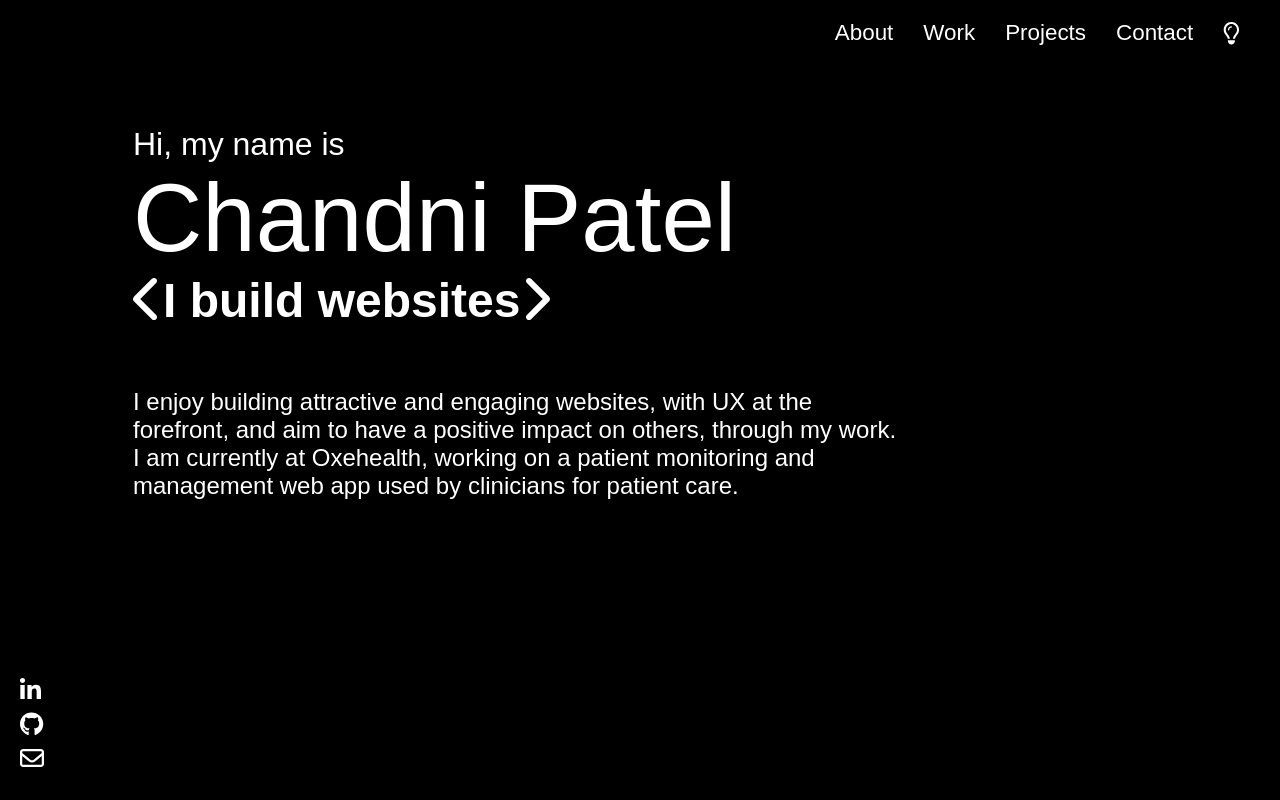
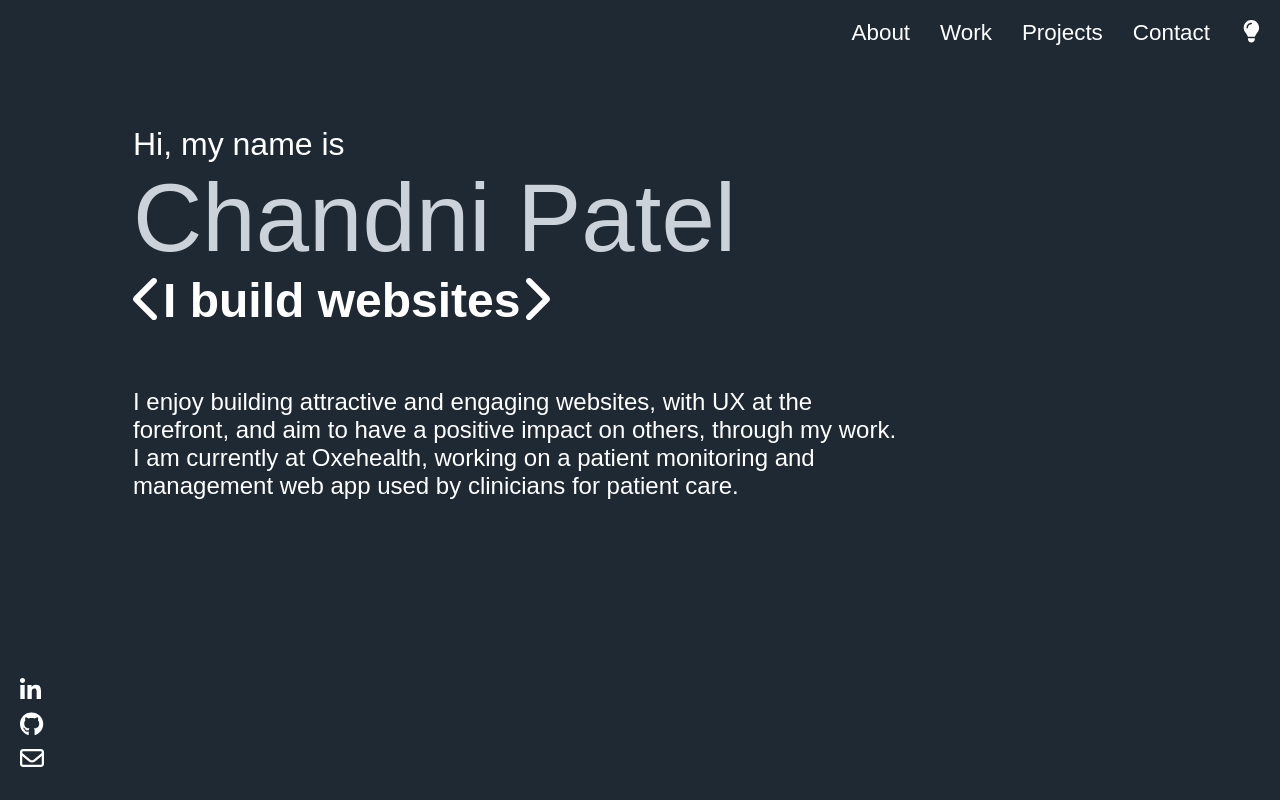
Before and after one commit to chandnijp/portfolio-v2, a React app: page / in a window 1280 px wide. Built offline with nearby package versions, Linux system fonts and the light colour scheme.

Commit message:
fix theme colour toggle and height for content

```diff
--- a/public/index.css
+++ b/public/index.css
@@ -19,13 +19,8 @@ html {
     /* font-family:'Segoe UI', Tahoma, Geneva, Verdana, sans-serif; */
 }
 
-html,
 body {
-    height: 100%;
-    width: 100%;
     margin: 0;
+    padding: 0;
+    min-height: 100vh;
 }
-
-#root {
-    height: 100%;
-}
--- a/src/App.css
+++ b/src/App.css
@@ -2,6 +2,37 @@
     height: 100%;
     width: 100%;
     padding: 0 20px 40px 20px;
-    background-color: #000;
+    /* Moonlit Asteroid */
+    /* background: #0F2027; */
+    /* Royal */
+    /* background: #141E30;
+    background: -webkit-linear-gradient(to right, #243B55, #141E30);
+    background: linear-gradient(to right, #243B55, #141E30); */
+}
+
+#light {
+    background-color: #fff;
+    color: #000;
+}
+
+#dark {
+    background-color: #1f2933;
     color: #fff;
 }
+
+.colourModeToggle {
+    position: fixed;
+    right: 20px;
+    top: 20px;
+    font-size: 1.4em;
+}
+
+.darkBulbIcon {
+    color: #fff;
+    width: auto;
+}
+
+.lightBulbIcon {
+    color: #1f2933;
+    width: auto;
+}
--- a/src/App.js
+++ b/src/App.js
@@ -1,17 +1,37 @@
-import React, { useState } from 'react'
+import React, { useState, createContext } from 'react'
 import { BrowserRouter } from 'react-router-dom'
+import { FontAwesomeIcon } from '@fortawesome/react-fontawesome'
+import { faLightbulb } from '@fortawesome/free-solid-svg-icons'
+import { faLightbulb as faLightbulbRegular } from '@fortawesome/free-regular-svg-icons'
 
 import { Main } from './components/Main'
+import { Navigation } from './components/Navigation'
 import './App.css'
-import { Navigation } from './components/Navigation'
+
+export const ThemeContext = createContext(null)
 
 export const App = () => {
-    const [colourMode, setColourMode] = useState('darkMode')
+    const [theme, setTheme] = useState('dark')
 
-    const handleColourModeChange = (mode) => {
-        console.log('click')
-        mode === 'lightMode' ? setColourMode(mode) : setColourMode(mode)
+    const toggleTheme = () => {
+        setTheme((curr) => (curr === 'light' ? 'dark' : 'light'))
     }
 
-    return <BrowserRouter><div className='appMain'><Navigation colourMode={colourMode} handleColourModeChange={handleColourModeChange} /><Main colourMode={colourMode}/></div></BrowserRouter>
+    const Toggle = () => (
+        <div className='colourModeToggle'>
+            <FontAwesomeIcon className={`${theme}BulbIcon`} icon={theme === 'dark' ? faLightbulb : faLightbulbRegular} onClick={() => toggleTheme()} />
+        </div>
+    )
+
+    return (
+        <BrowserRouter>
+            <ThemeContext.Provider value={{ theme, toggleTheme }}>
+                <div className='appMain' id={theme}>
+                    <Navigation />
+                    <Main/>
+                    <Toggle />
+                </div>
+            </ThemeContext.Provider>
+        </BrowserRouter>
+    )
 }
--- a/src/components/Main.js
+++ b/src/components/Main.js
@@ -9,11 +9,11 @@ import { Work } from './Work'
 import { Projects } from './Projects'
 import './main.css'
 
-export const Main = (colourMode) => {
+export const Main = () => {
     const location = useLocation()
 
     return (
-        <div className={`${colourMode} mainPage`}>
+        <div className='mainPage'>
             <div className='socials'>
                 <FontAwesomeIcon icon={faLinkedinIn} size='xl' className='icon' />
                 <FontAwesomeIcon icon={faGithub} size='xl' className='icon' />
--- a/src/components/Navigation.js
+++ b/src/components/Navigation.js
@@ -1,25 +1,12 @@
 import { HashLink as Link } from 'react-router-hash-link'
-import { FontAwesomeIcon } from '@fortawesome/react-fontawesome'
-import { faLightbulb } from '@fortawesome/free-solid-svg-icons'
-import { faLightbulb as faLightbulbRegular } from '@fortawesome/free-regular-svg-icons'
+
 import './navigation.css'
 
-export const Navigation = (colourMode, handleColourModeChange) => {
-    const Toggle = () => (
-        <div className='colourModeToggle'>
-            {/* <div onClick={() => handleColourModeChange('darkMode')}>Off</div> */}
-            <FontAwesomeIcon className='bulbIcon' icon={colourMode === 'darkMode' ? faLightbulb : faLightbulbRegular} />
-            {/* <div onClick={() => handleColourModeChange('lightMode')}>On</div> */}
-        </div>
-    )
-
-    return (
+export const Navigation = () => (
         <nav className='navigation'>
             <Link to='#about' className='navItem'>About</Link>
             <Link to='#work' className='navItem'>Work</Link>
             <Link to='#projects' className='navItem'>Projects</Link>
             <Link to='#contact' className='navItem'>Contact</Link>
-            <Toggle />
         </nav>
     )
-}
--- a/src/components/main.css
+++ b/src/components/main.css
@@ -1,32 +1,18 @@
 .mainPage {
+    height: 100%;
+    width: 100%;
     margin-top: 40px;
     overflow: auto;
-    width: 100%;
-}
-
-.colourModeToggle {
-    display: flex;
-}
-
-.darkMode {
-    background-color: #000;
-    color: #fff;
-}
-
-.lightMode {
-    background-color: #fff;
-    color: #000;
 }
 
 .mainContent {
-    height: 90%;
+    min-height: calc(100vh - 146px);
     width: 85%;
     margin: 0 auto;
     padding: 20px 20px 20px 20px;
 }
 
 .mainIntro {
-    height: 100%;
     display: flex;
     flex-direction: column;
     justify-content: center;
@@ -43,6 +29,7 @@
 
 .introHeader {
     font-size: 6em;
+    color: #CBD2D9;
 }
 
 .introSubheader {
--- a/src/components/navigation.css
+++ b/src/components/navigation.css
@@ -8,7 +8,6 @@
     margin: 0 auto;
     font-size: 1.4em;
     padding: 20px 20px 20px 20px;
-    background-color: #000;
 }
 
 .navItem {
@@ -20,7 +19,3 @@
 .navItem:hover {
     cursor: pointer;
 }
-
-.bulbIcon {
-    color: #fff;
-}
--- a/src/components/project.css
+++ b/src/components/project.css
@@ -39,14 +39,15 @@
 }
 
 .projectSummary {
-    border: 1px solid #fff;
-    border-radius: 4px;
+    border-radius: 8px;
+    background-color: #000;
     padding: 20px;
     height: auto;
     width: 170%;
     font-size: 1em;
     line-height: 1.4em;
     margin: 20px 0;
+    z-index: 1;
 }
 
 .projectLanguages {
```
